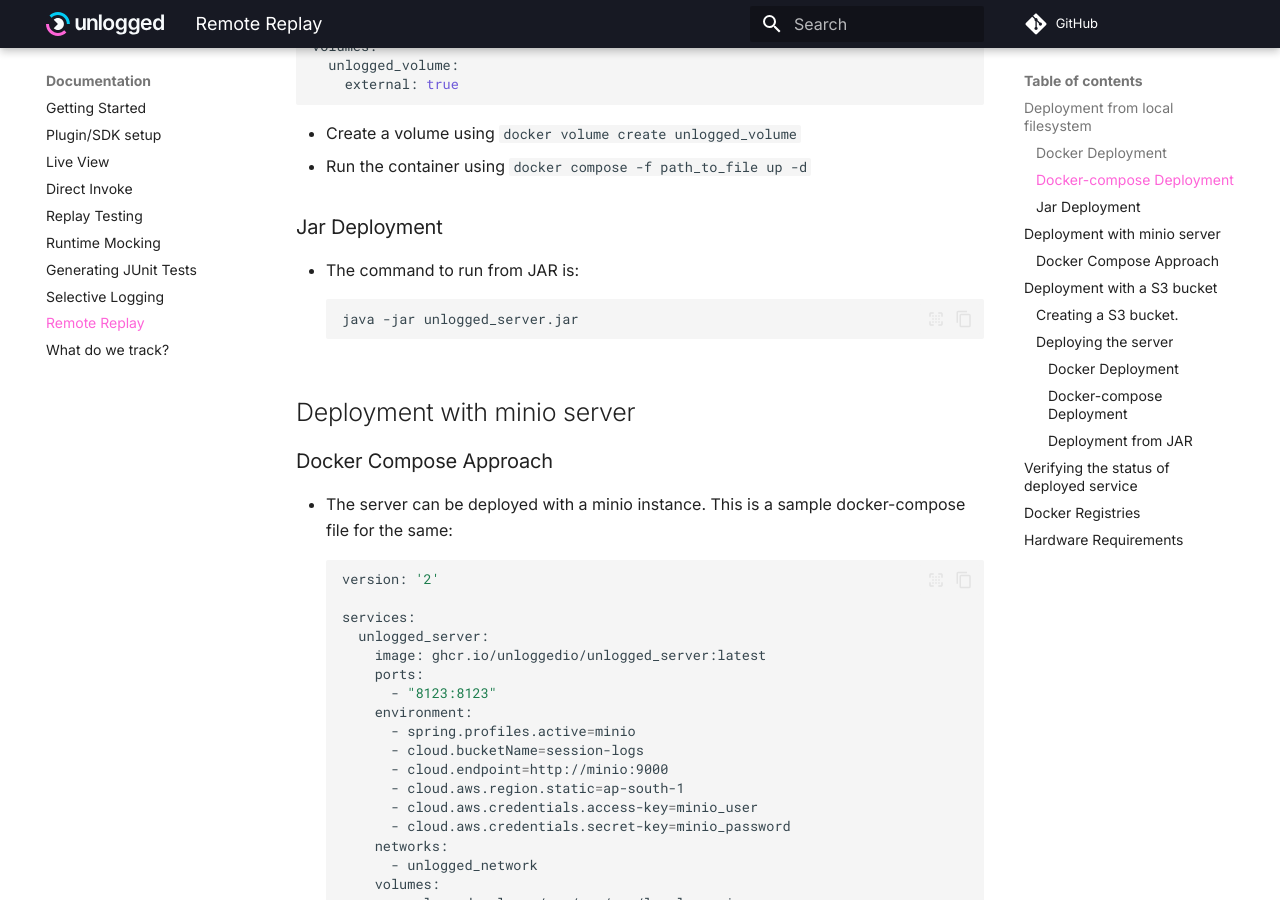
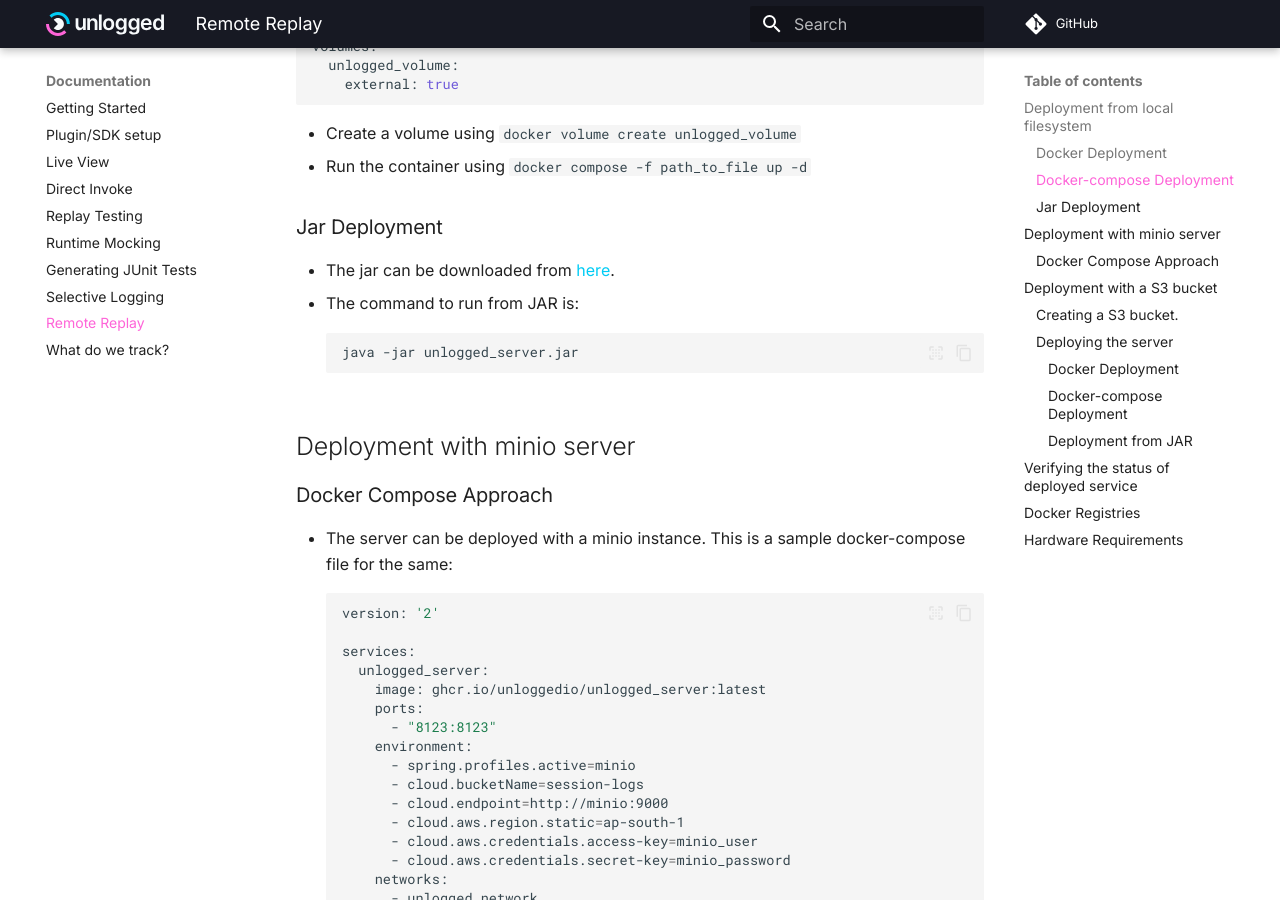
Before and after one commit to unloggedio/documentation, an MkDocs documentation site: the page built from docs/server.md, in a window 1280 px wide and 900 px high, scrolled down 1007 px. Built offline with MkDocs 1.6.1 and Material for MkDocs 9.7.7, drawn with Linux system fonts in a browser that asks for light colours; comment, search, counter and statistics services are not loaded.

Commit message:
add jar download link

````diff
--- a/docs/server.md
+++ b/docs/server.md
@@ -41,6 +41,7 @@ volumes:
 - Run the container using `docker compose -f path_to_file up -d`
 
 ### Jar Deployment
+- The jar can be downloaded from [here](https://github.com/unloggedio/server/releases).
 - The command to run from JAR is:
 ```bash
 java -jar unlogged_server.jar
````
